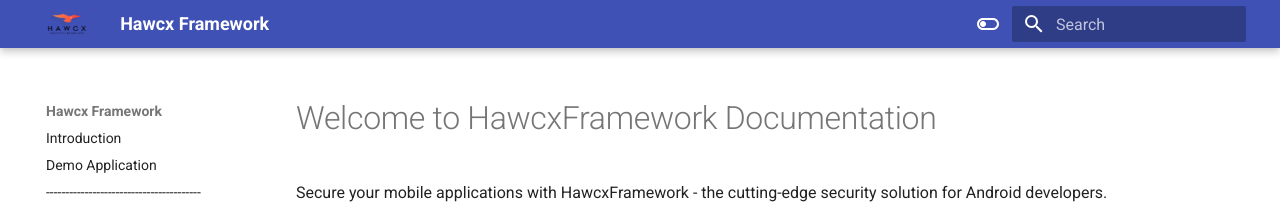
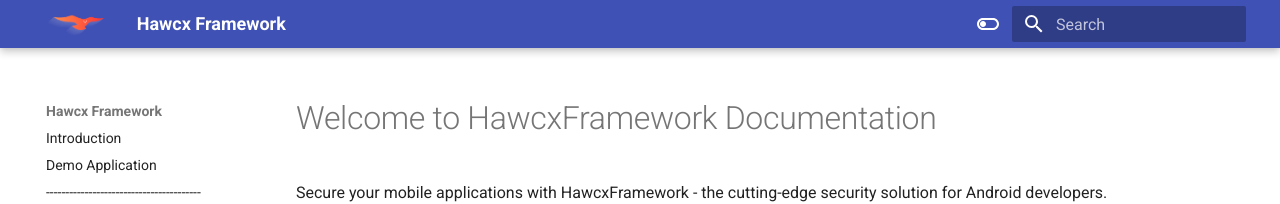
Before and after one commit to hawcx/sdk_docs, an MkDocs documentation site: the page built from docs/index.md, in a window 1280 px wide. Shown: the top 204 px of the page. Built offline with MkDocs 1.6.1 and Material for MkDocs 9.7.7, drawn with Linux system fonts in a browser that asks for light colours.

Commit message:
Update mkdocs.yml
new logo

```diff
--- a/mkdocs.yml
+++ b/mkdocs.yml
@@ -26,7 +26,7 @@ theme:
         name: Switch to light mode
       primary: indigo
       accent: purple
-  logo: images/Logo_small_orange.png
+  logo: images/Logo_orange.png
 
 extra_css:
   - css/custom.css
```
